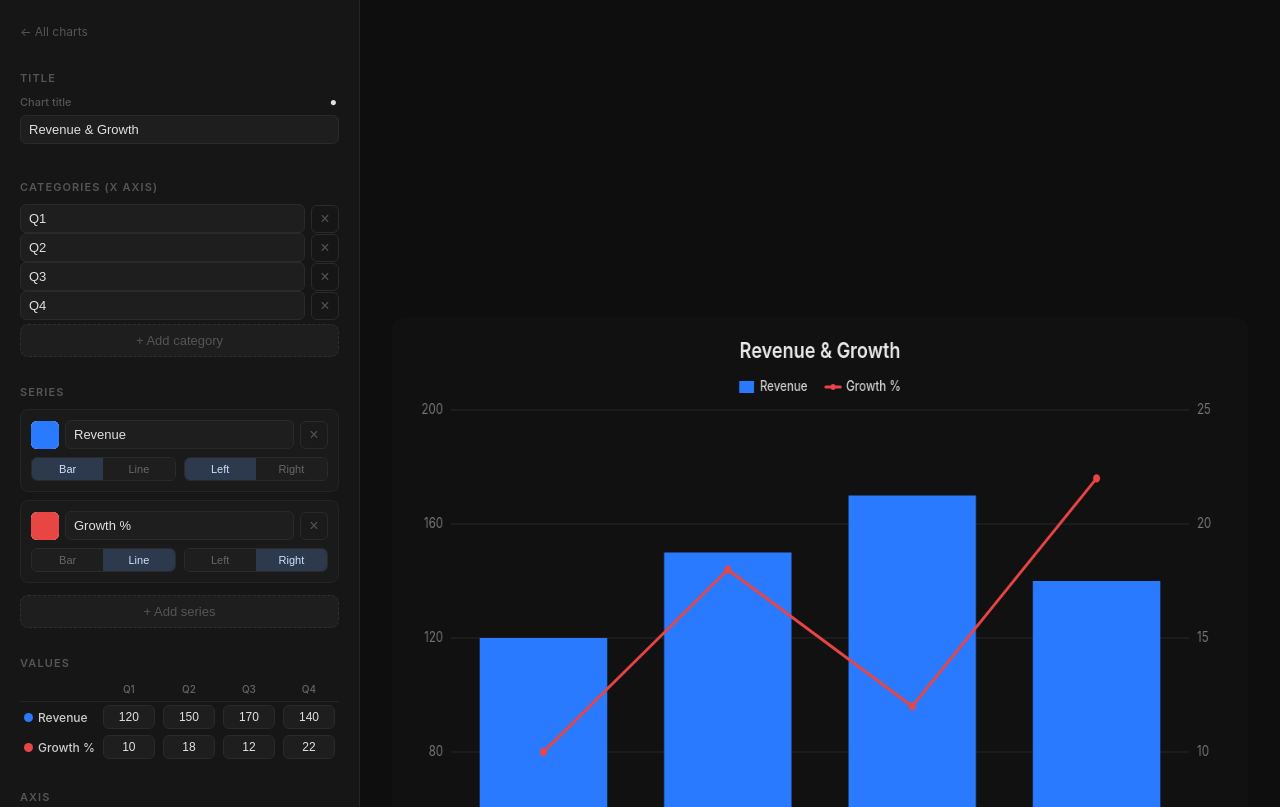
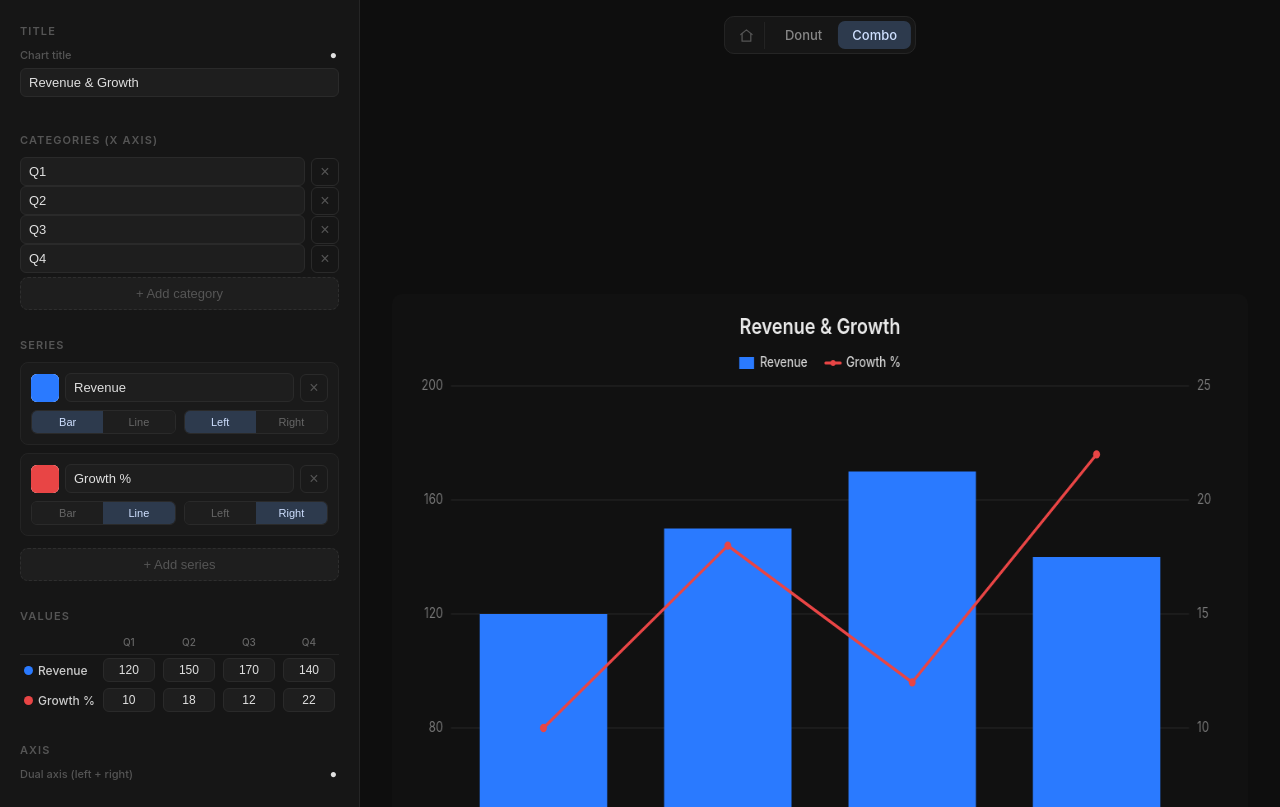
Before and after one commit to dstokaz/donut-builder, a plain HTML site: page combo.html in a window 1280 px wide. Shown: the top 807 px of the page. Drawn offline with Linux system fonts and the light colour scheme.

Commit message:
Replace back-link with floating chart-type tab switcher
Add a centered pill-style nav over the preview area on the donut and
combo builders, with a home icon plus Donut/Combo tabs, replacing the
old top-left back-to-launcher link.

```diff
--- a/combo.html
+++ b/combo.html
@@ -10,8 +10,6 @@
 
 <div id="panel">
   <div id="panel-inner">
-
-    <a class="back-link" href="index.html">← All charts</a>
 
     <div class="section">
       <div class="panel-title">Title</div>
@@ -88,6 +86,16 @@
 </div>
 
 <div id="preview">
+  <nav class="chart-tabs">
+    <a class="chart-tab home" href="index.html" aria-label="All charts" title="All charts">
+      <svg width="15" height="15" viewBox="0 0 24 24" fill="none" stroke="currentColor"
+           stroke-width="2" stroke-linecap="round" stroke-linejoin="round">
+        <path d="M3 10.5 12 3l9 7.5"/><path d="M5 9.5V21h14V9.5"/>
+      </svg>
+    </a>
+    <a class="chart-tab" href="donut.html">Donut</a>
+    <a class="chart-tab active" href="combo.html">Combo</a>
+  </nav>
   <canvas id="canvas"></canvas>
 </div>
 
--- a/shared.css
+++ b/shared.css
@@ -36,19 +36,6 @@
   color: #555;
   margin-bottom: 10px;
 }
-
-/* Back-to-launcher link */
-.back-link {
-  display: inline-flex;
-  align-items: center;
-  gap: 4px;
-  color: #555;
-  text-decoration: none;
-  font-size: 12px;
-  transition: color 0.15s;
-  margin-bottom: 4px;
-}
-.back-link:hover { color: #aaa; }
 
 /* Items / rows */
 #items-list {
@@ -258,6 +245,7 @@
 
 /* ── Right Panel (preview) ─────────────────────────────────────── */
 #preview {
+  position: relative;
   flex: 1;
   display: flex;
   align-items: center;
@@ -266,6 +254,44 @@
   background: #0e0e0e;
   overflow: hidden;
 }
+
+/* Chart-type switcher: floating pill bar centered over the preview */
+.chart-tabs {
+  position: absolute;
+  top: 16px; left: 50%;
+  transform: translateX(-50%);
+  display: flex;
+  align-items: center;
+  gap: 2px;
+  background: #161616;
+  border: 1px solid #252525;
+  border-radius: 10px;
+  padding: 4px;
+  z-index: 10;
+}
+.chart-tab {
+  display: flex;
+  align-items: center;
+  justify-content: center;
+  padding: 6px 14px;
+  border-radius: 7px;
+  color: #888;
+  text-decoration: none;
+  font-size: 13px;
+  font-weight: 500;
+  transition: all 0.15s;
+}
+.chart-tab:hover { color: #e0e0e0; background: #1e1e1e; }
+.chart-tab.active { background: #2d3a4d; color: #cfe0ff; }
+.chart-tab.active:hover { background: #2d3a4d; }
+.chart-tab.home {
+  padding: 6px 10px;
+  color: #555;
+  margin-right: 4px;
+  border-right: 1px solid #252525;
+  border-radius: 7px 0 0 7px;
+}
+.chart-tab.home:hover { color: #aaa; background: none; }
 
 #canvas {
   max-width: 100%;
```
Also changed, not shown: donut.html (+10 -2 lines).
